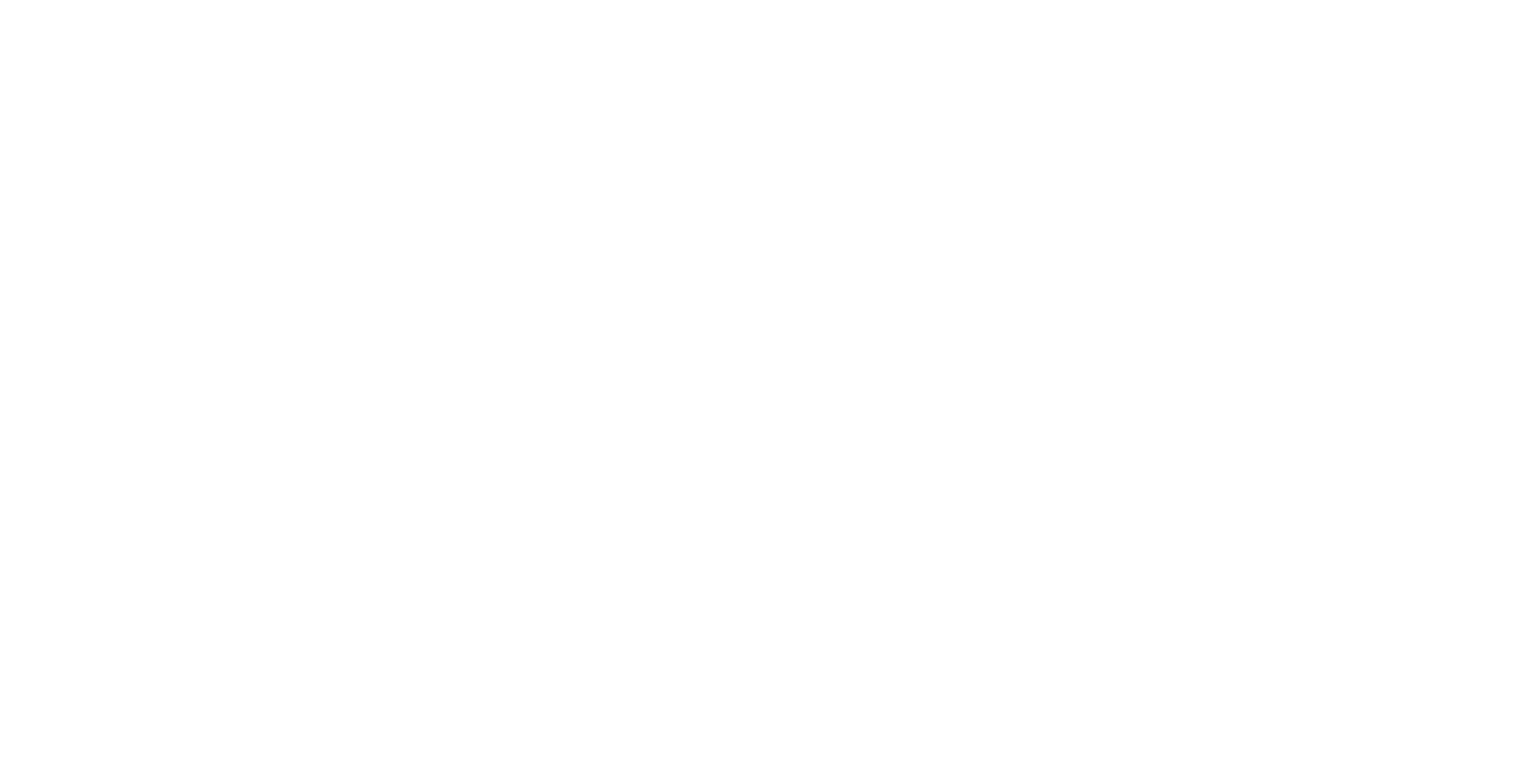
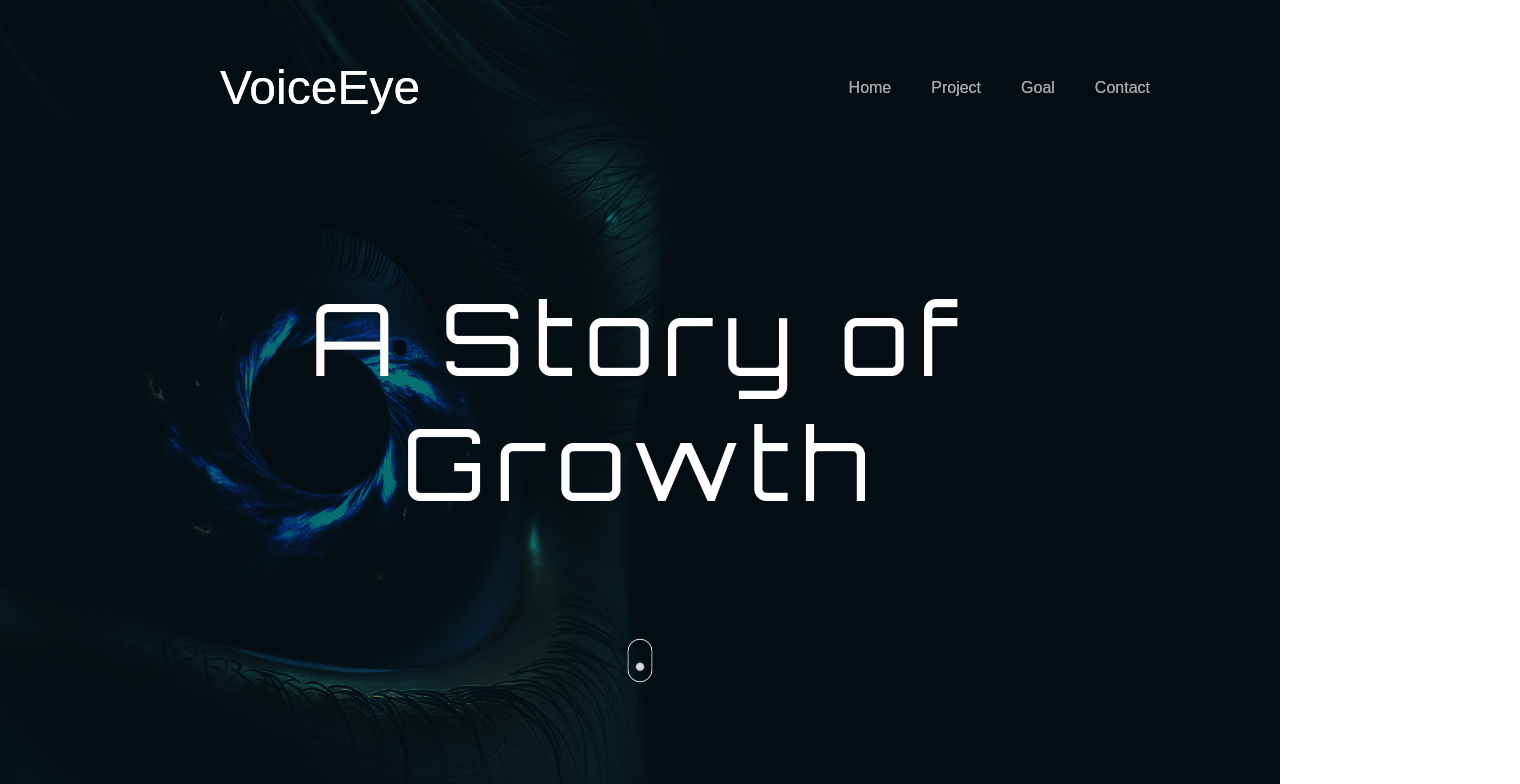
Before and after one commit to jaydeepk8/VoiceEye, a React (Vite) app: page /Default in a window 1280 px wide. Before the commit this address had no page. Shown: the top 784 px of the page, 1520 px wide, since content can reach past the window. Built offline with nearby package versions, Linux system fonts and the light colour scheme; a web font is replaced by a local one.

Commit message:
Merged my changes

```diff
--- a/src/App.jsx
+++ b/src/App.jsx
@@ -2,12 +2,13 @@ import React from "react";
 import { BrowserRouter as Router, Routes, Route, useLocation } from "react-router-dom";
 import Header from './Component/header/Header';
 import FirstSection from './pages/FirstSection';
-
+import Default from './pages/Default';
 import SecondSection from './pages/SecondSection';
 import Loader from './Loader';
 
 
 import { TransitionGroup, CSSTransition } from 'react-transition-group';
+import Home from "./pages/SecondSection";
 
 function App() {
   const location = useLocation();
@@ -19,6 +20,7 @@ function App() {
           <Route path="/" element={<Loader />} />
 
           <Route path="/FirstSection" element={<FirstSection />} />
+          <Route path="/Default" element={<Default />} />
 
 
           <Route path="/SecondSection" element={<SecondSection />} />
--- a/src/Loader.jsx
+++ b/src/Loader.jsx
@@ -5,7 +5,8 @@ import styled, { keyframes } from "styled-components";
 
 const StyledLoader = styled.div`
 // background: linear-gradient(90deg, rgba(8,21,27,1) 0%, rgba(9,29,38,1) 52%, rgba(8,25,33,1) 100%);
-background : #0e2225;
+// background : #0e2225;
+background: black;
 width: 100vw;
 height: 100vh;
 
@@ -62,7 +63,7 @@ const Circle2 = styled.div`
   width: 200px;
   height: 200px;
   border-radius: 50%;
-  border: 0.5px solid #C38C5C;
+  border: 0.5px solid aqua;
   position: absolute;
   transform: translate(-50%, -50%);
   transition: width 0.7s, height 0.7s; // Add transition for smooth shrinking
@@ -73,8 +74,8 @@ const Circle2 = styled.div`
 const StyleH2 = styled.h2`
 
 --bg-size: 400%;
---color-one: hsl(40, 47%, 56%); // RGB color converted to HSL
---color-two: hsl(30, 47%, 46%); // Darker shade of the same color
+--color-one: hsl(180, 100%, 50%); // Aqua color
+--color-two: hsl(180, 100%, 50%); // Aqua color
 font-family: 'Orbitron', sans-serif;
 font-size: 14px;
 font-style: normal;
@@ -122,7 +123,7 @@ const StyleSmallTitle = styled.p`
   bottom: 40px;
 
   a {
-    color: white;
+    color: aqua;
   }
 
 
@@ -157,7 +158,7 @@ function Loader() {
       </StyledHoverWrapper>
       <StyleSmallTitle onClick={() => navigate('/FirstSection')}>
   By entering the site, you will able to see the content of the site.
-  For more info check <a href="your_website_url">website</a>.
+  For more info click on  <a href="your_website_url">Explore</a>.
 </StyleSmallTitle>
     </StyledLoader>
   );
--- a/src/pages/Default.jsx
+++ b/src/pages/Default.jsx
@@ -1,17 +1,21 @@
 import React from "react";
 import styled from "styled-components";
+import FirstSection from "./FirstSection";
+import SecondSection from "./SecondSection";
+import Header from '../Component/header/Header';
 
-const StyledHome = styled.div`
-
+const StyledDefault = styled.div`
 
 `;
 
-function Home() {
+function Default() {
   return (
-    <StyledHome>
-
-    </StyledHome>
+    <StyledDefault>
+      <Header /> {/* Corrected here */}
+      <FirstSection />
+      <SecondSection />
+    </StyledDefault>
   );
 }
 
-export default Home;
+export default Default;
```
Also changed, not shown: src/Component/Cursor.jsx (added, +28 -0 lines), src/pages/FirstSection.jsx (+11 -1 lines).
